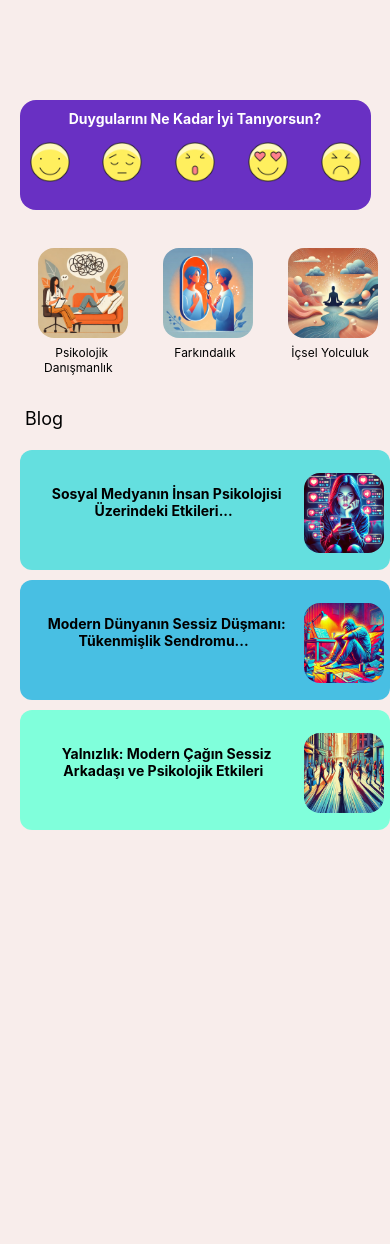
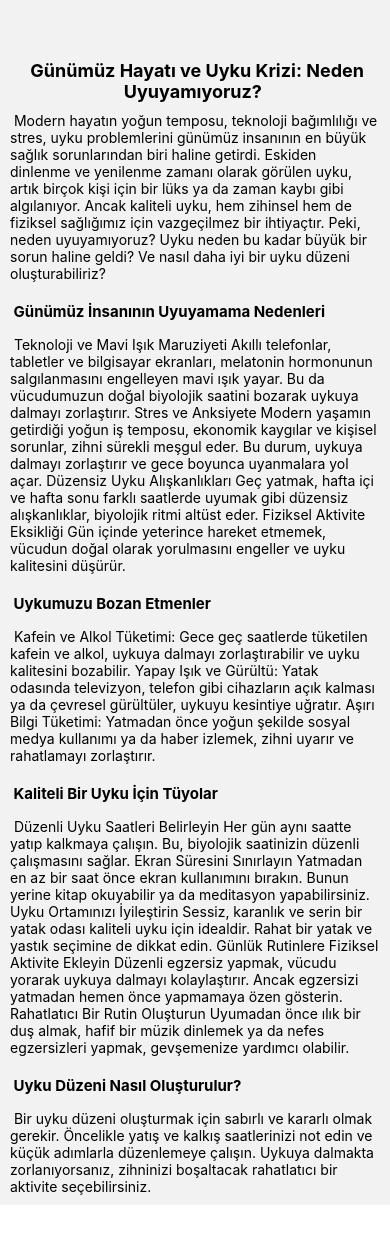
Before and after one commit to goksuayaz/Psychology-App, a React Native app: screen /SleepScreen in a window 390 px wide. Shown: the top 1244 px of the page. After the commit the page ends 1205 px from the top, so only its background shows below. Built offline with nearby package versions, Linux system fonts and the light colour scheme.

Commit message:
SleepScreen Edits

```diff
--- a/App.js
+++ b/App.js
@@ -8,6 +8,7 @@ import InnerJScreen from './src/screens/InnerJScreen';
 import SMScreen from './src/screens/SMScreen';
 import BurnoutScreen from './src/screens/BurnoutScreen';
 import LonelinessScreen from './src/screens/LonelinessScreen';
+import SleepScreen from './src/screens/SleepScreen';
 
 
 
@@ -29,6 +30,7 @@ export default function App() {
         <Stack.Screen options={{ headerShown: false }} name="SMScreen" component={SMScreen} />
         <Stack.Screen options={{ headerShown: false }} name="BurnoutScreen" component={BurnoutScreen} />
         <Stack.Screen options={{ headerShown: false }} name="LonelinessScreen" component={LonelinessScreen} />
+        <Stack.Screen options={{ headerShown: false }} name="SleepScreen" component={SleepScreen} />
       </Stack.Navigator>
     </NavigationContainer>
 
--- a/src/components/BlogCards.js
+++ b/src/components/BlogCards.js
@@ -37,8 +37,6 @@ const styles = StyleSheet.create({
         height: 120,
         marginBottom: 10,
         borderRadius: 12,
-
-
 
 
     },
--- a/src/screens/MainScreen.js
+++ b/src/screens/MainScreen.js
@@ -83,7 +83,7 @@ const MainScreen = ({ navigation }) => {
 
                         <TouchableOpacity onPress={() => navigation.navigate("SMScreen")}>
                             <BlogCards
-                                backgroundColor="#64dfdf"
+                                backgroundColor="#f9c74f"
                                 text="Sosyal Medyanın İnsan Psikolojisi Üzerindeki Etkileri..."
                                 image={require('../../assets/images/socmed.png')}
                             />
@@ -91,7 +91,7 @@ const MainScreen = ({ navigation }) => {
 
                         <TouchableOpacity onPress={() => navigation.navigate("BurnoutScreen")}>
                             <BlogCards
-                                backgroundColor="#48bfe3"
+                                backgroundColor="#43aa8b"
                                 text="Modern Dünyanın Sessiz Düşmanı: Tükenmişlik Sendromu..."
                                 image={require('../../assets/images/sendr.png')}
                             />
@@ -99,9 +99,17 @@ const MainScreen = ({ navigation }) => {
 
                         <TouchableOpacity onPress={() => navigation.navigate("LonelinessScreen")}>
                             <BlogCards
-                                backgroundColor="#80ffdb"
-                                text="Yalnızlık: Modern Çağın Sessiz Arkadaşı ve Psikolojik Etkileri"
+                                backgroundColor="#f3722c"
+                                text="Yalnızlık: Modern Çağın Sessiz Arkadaşı ve Psikolojik Etkileri..."
                                 image={require('../../assets/images/alone.png')}
+                            />
+                        </TouchableOpacity>
+
+                        <TouchableOpacity onPress={() => navigation.navigate("SleepScreen")}>
+                            <BlogCards
+                                backgroundColor="#277da1"
+                                text="Günümüz Hayatı ve Uyku Krizi: Neden Uyuyamıyoruz?..."
+                                image={require('../../assets/images/slpp.png')}
                             />
                         </TouchableOpacity>
 
@@ -123,9 +131,9 @@ const styles = StyleSheet.create({
     emotionarea: {
         width: width * 0.9,
         height: 110,
-        marginTop: 100,
+        marginTop: 60,
         marginHorizontal: width * 0.05,
-        backgroundColor: "#6930c3",
+        backgroundColor: "#f94144",
         borderRadius: 16,
     },
 
@@ -159,7 +167,7 @@ const styles = StyleSheet.create({
         justifyContent: "center",
         alignItems: "center",
         gap: 30,
-        marginTop: 30,
+        marginTop: 40,
         marginLeft: 20,
         width: 330,
         height: 100,
@@ -173,7 +181,7 @@ const styles = StyleSheet.create({
         width: 370,
         height: 800,
         marginLeft: 20,
-        marginBottom: 200,
+        marginTop: 40,
 
 
 
@@ -187,12 +195,13 @@ const styles = StyleSheet.create({
         marginRight: 60,
 
 
+
     },
 
     blogsHeader: {
-        color: "#000",
-        fontSize: 18,
-        marginBottom: 6,
+        color: "black",
+        fontSize: 35,
+        marginBottom: 100,
     },
 
     cardsArea: {
--- /dev/null
+++ b/src/screens/SleepScreen.js
@@ -0,0 +1,88 @@
+import { ScrollView, StyleSheet, Text, View } from 'react-native'
+import React from 'react'
+
+const SleepScreen = () => {
+    return (
+
+        <ScrollView>
+            <View style={styles.container}>
+                <Text style={styles.headerTop}> Günümüz Hayatı ve Uyku Krizi: Neden Uyuyamıyoruz? </Text>
+                <Text style={styles.textArea}> Modern hayatın yoğun temposu, teknoloji bağımlılığı ve stres, uyku problemlerini günümüz insanının en büyük sağlık sorunlarından biri haline getirdi. Eskiden dinlenme ve yenilenme zamanı olarak görülen uyku, artık birçok kişi için bir lüks ya da zaman kaybı gibi algılanıyor. Ancak kaliteli uyku, hem zihinsel hem de fiziksel sağlığımız için vazgeçilmez bir ihtiyaçtır. Peki, neden uyuyamıyoruz? Uyku neden bu kadar büyük bir sorun haline geldi? Ve nasıl daha iyi bir uyku düzeni oluşturabiliriz? </Text>
+                <Text style={styles.header}> Günümüz İnsanının Uyuyamama Nedenleri      </Text>
+                <Text style={styles.textArea}> Teknoloji ve Mavi Işık Maruziyeti
+                    Akıllı telefonlar, tabletler ve bilgisayar ekranları, melatonin hormonunun salgılanmasını engelleyen mavi ışık yayar. Bu da vücudumuzun doğal biyolojik saatini bozarak uykuya dalmayı zorlaştırır.
+
+                    Stres ve Anksiyete
+                    Modern yaşamın getirdiği yoğun iş temposu, ekonomik kaygılar ve kişisel sorunlar, zihni sürekli meşgul eder. Bu durum, uykuya dalmayı zorlaştırır ve gece boyunca uyanmalara yol açar.
+
+                    Düzensiz Uyku Alışkanlıkları
+                    Geç yatmak, hafta içi ve hafta sonu farklı saatlerde uyumak gibi düzensiz alışkanlıklar, biyolojik ritmi altüst eder.
+
+                    Fiziksel Aktivite Eksikliği
+                    Gün içinde yeterince hareket etmemek, vücudun doğal olarak yorulmasını engeller ve uyku kalitesini düşürür. </Text>
+
+                <Text style={styles.header}> Uykumuzu Bozan Etmenler         </Text>
+                <Text style={styles.textArea}> Kafein ve Alkol Tüketimi: Gece geç saatlerde tüketilen kafein ve alkol, uykuya dalmayı zorlaştırabilir ve uyku kalitesini bozabilir.
+                    Yapay Işık ve Gürültü: Yatak odasında televizyon, telefon gibi cihazların açık kalması ya da çevresel gürültüler, uykuyu kesintiye uğratır.
+                    Aşırı Bilgi Tüketimi: Yatmadan önce yoğun şekilde sosyal medya kullanımı ya da haber izlemek, zihni uyarır ve rahatlamayı zorlaştırır. </Text>
+                <Text style={styles.header}> Kaliteli Bir Uyku İçin Tüyolar     </Text>
+                <Text style={styles.textArea}> Düzenli Uyku Saatleri Belirleyin
+                    Her gün aynı saatte yatıp kalkmaya çalışın. Bu, biyolojik saatinizin düzenli çalışmasını sağlar.
+
+                    Ekran Süresini Sınırlayın
+                    Yatmadan en az bir saat önce ekran kullanımını bırakın. Bunun yerine kitap okuyabilir ya da meditasyon yapabilirsiniz.
+
+                    Uyku Ortamınızı İyileştirin
+                    Sessiz, karanlık ve serin bir yatak odası kaliteli uyku için idealdir. Rahat bir yatak ve yastık seçimine de dikkat edin.
+
+                    Günlük Rutinlere Fiziksel Aktivite Ekleyin
+                    Düzenli egzersiz yapmak, vücudu yorarak uykuya dalmayı kolaylaştırır. Ancak egzersizi yatmadan hemen önce yapmamaya özen gösterin.
+
+                    Rahatlatıcı Bir Rutin Oluşturun
+                    Uyumadan önce ılık bir duş almak, hafif bir müzik dinlemek ya da nefes egzersizleri yapmak, gevşemenize yardımcı olabilir.     </Text>
+                <Text style={styles.header}> Uyku Düzeni Nasıl Oluşturulur?
+                </Text>
+                <Text style={styles.textArea}> Bir uyku düzeni oluşturmak için sabırlı ve kararlı olmak gerekir. Öncelikle yatış ve kalkış saatlerinizi not edin ve küçük adımlarla düzenlemeye çalışın. Uykuya dalmakta zorlanıyorsanız, zihninizi boşaltacak rahatlatıcı bir aktivite seçebilirsiniz.  </Text>
+
+            </View >
+        </ScrollView>
+    )
+}
+
+export default SleepScreen
+
+const styles = StyleSheet.create({
+
+    headerTop: {
+
+        textAlign: "center",
+        fontSize: 18,
+        fontWeight: "bold",
+        marginTop: 60,
+        margin: 5,
+
+    },
+
+    header: {
+
+        fontWeight: "bold",
+        fontSize: 15,
+        margin: 10,
+
+    },
+
+    textArea: {
+
+        fontSize: 14,
+        marginTop: 5,
+        margin: 10
+
+    },
+
+
+
+
+
+
+
+})
```
Also changed, not shown: assets/images/slp.png (added), assets/images/slpp.png (added).
